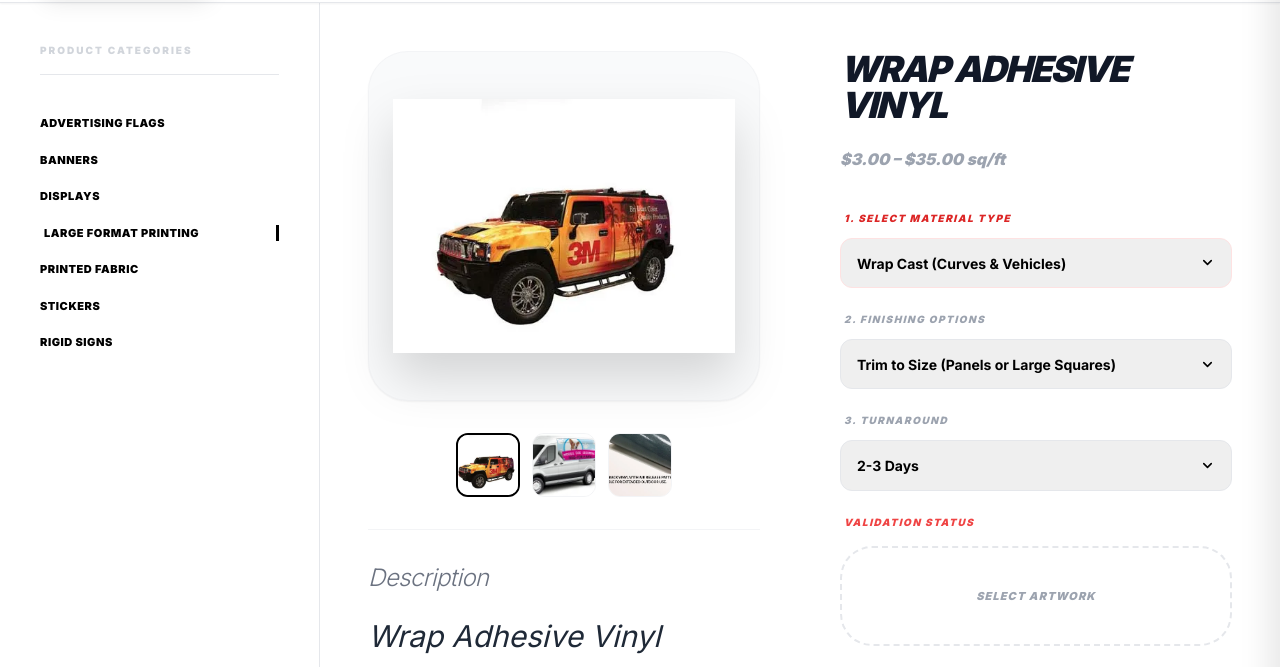
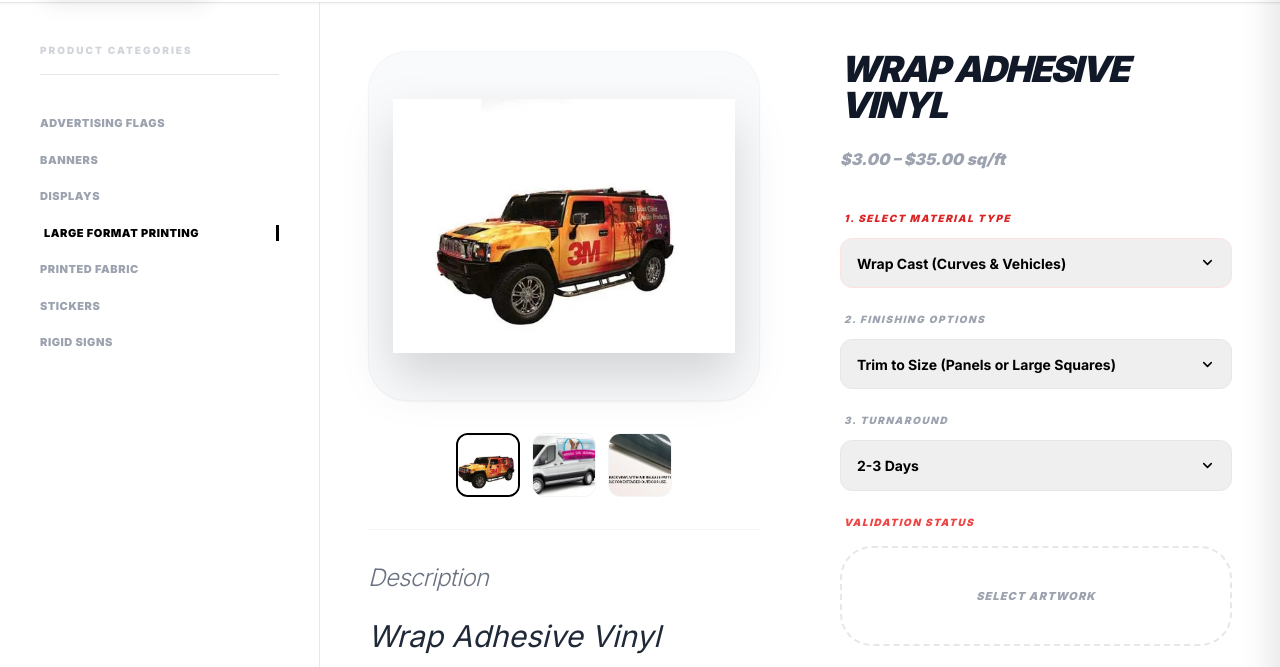
Before and after one commit to Pulopez22/FT, a website: page LargePrinting/wrapcalendar.html in a window 1280 px wide. Shown: the part 86-753 px from the top of the page. Drawn offline with nearby package versions, Linux system fonts and the light colour scheme.

Commit message:
Actualizacion

```diff
--- a/LargePrinting/wrapcalendar.html
+++ b/LargePrinting/wrapcalendar.html
@@ -64,13 +64,13 @@
         <aside class="sidebar-fixed p-10 hidden lg:block text-black">
             <h3 class="text-[10px] font-black uppercase mb-10 text-gray-300 tracking-[0.2em] border-b pb-4">Product Categories</h3>
             <ul class="space-y-5 text-[11px] font-bold text-gray-500 uppercase">
-                <li class="sidebar-item cursor-pointer text-black"><a href="../AdvertisingFlags/advertising-flags.html" class="block w-full">Advertising Flags</a></li>
-                <li class="sidebar-item cursor-pointer text-black"><a href="../Banners/banners.html" class="block w-full text-black text-black text-black">Banners</a></li>
-                <li class="sidebar-item cursor-pointer text-black text-black text-black text-black text-black">Displays</li>
-                <li class="sidebar-item cursor-pointer active">Large Format Printing</li>
-                <li class="sidebar-item cursor-pointer text-black text-black text-black text-black text-black text-black">Printed Fabric</li>
-                <li class="sidebar-item cursor-pointer text-black text-black text-black text-black text-black text-black text-black"><a href="../Stickers/stickers.html" class="block w-full">Stickers</a></li>
-                <li class="sidebar-item cursor-pointer text-black text-black text-black text-black text-black text-black text-black text-black text-black text-black text-black">Rigid Signs</li>
+                <li class="sidebar-item cursor-pointer"><a href="../AdvertisingFlags/advertising-flags.html" class="block w-full">Advertising Flags</a></li>
+                <li class="sidebar-item cursor-pointer"><a href="../Banners/banners.html" class="block w-full">Banners</a></li>
+                <li class="sidebar-item cursor-pointer"><a href="../Displays/displays.html" class="block w-full">Displays</a></li>
+                <li class="sidebar-item cursor-pointer active"><a href="largeprinting.html" class="block w-full">Large Format Printing</a></li>
+                <li class="sidebar-item cursor-pointer"><a href="../PrintedFabric/printed-fabric.html" class="block w-full">Printed Fabric</a></li>
+                <li class="sidebar-item cursor-pointer"><a href="../Stickers/stickers.html" class="block w-full">Stickers</a></li>
+                <li class="sidebar-item cursor-pointer"><a href="../Rigid Signs/rigidsigns.html" class="block w-full">Rigid Signs</a></li>
             </ul>
         </aside>
 
```
Also changed, not shown: LargePrinting/adhesivevinyl.html (+1 -1 lines), LargePrinting/bubble-free-adhesive-vinyl.html (+2 -2 lines), LargePrinting/calendar-adhesive-vinyl.html (+1 -1 lines), LargePrinting/floorgraphics.html (+1 -1 lines), LargePrinting/gcanvas.html (+2 -2 lines), LargePrinting/glassadhere.html (+1 -1 lines), LargePrinting/largeprinting.html (+1 -1 lines), LargePrinting/magnet.html (+1 -1 lines), LargePrinting/paper-poster.html (+1 -1 lines), LargePrinting/phototex.html (+1 -1 lines), LargePrinting/polyesterfilm.html (+1 -1 lines), LargePrinting/reflecvinyl.html (+1 -1 lines), LargePrinting/roughwall.html (+1 -1 lines), LargePrinting/tshirtvinyl.html (+1 -1 lines), 1 more files.
